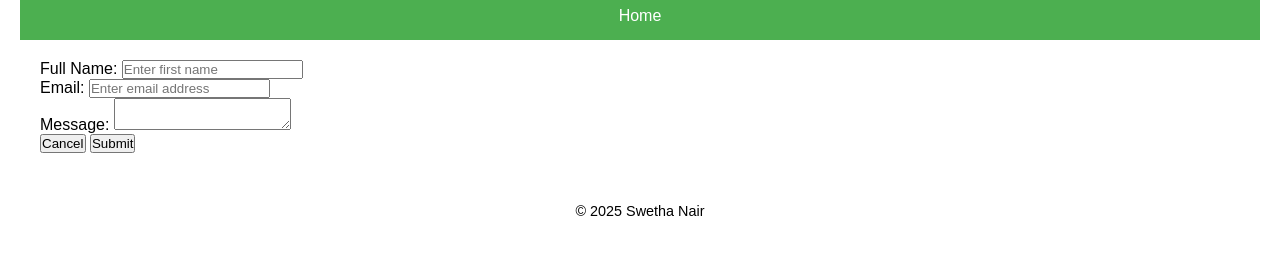
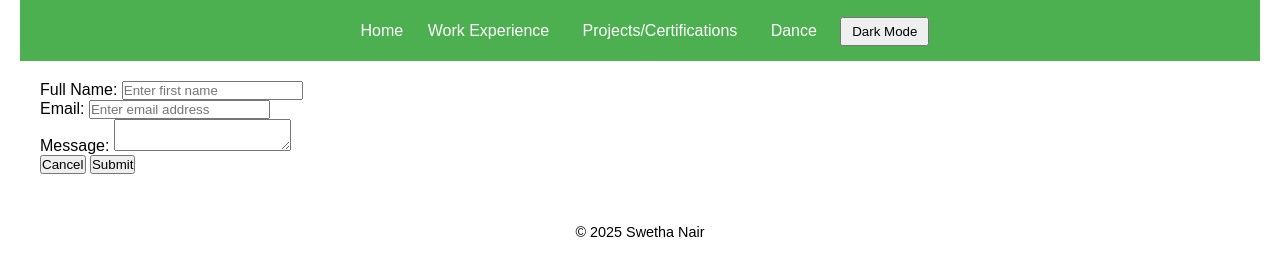
Before and after one commit to swethanair4/portfolio, a plain HTML site: page contact.html in a window 1280 px wide. Shown: the part 75-350 px from the top of the page. Drawn offline with Linux system fonts and the light colour scheme.

Commit message:
Update contact.html nav bar

```diff
--- a/contact.html
+++ b/contact.html
@@ -12,6 +12,10 @@
         <h1>Contact Me!</h1>
         <nav>
             <a href="swethan_portfolio.html">Home</a>
+            <a href="workexp.html">Work Experience</a> &nbsp;
+            <a href="projects.html">Projects/Certifications</a> &nbsp;
+            <a href="dance.html">Dance</a> &nbsp;
+            <button id="darkModeToggle">Dark Mode</button>
         </nav>
     </header>
 
```
